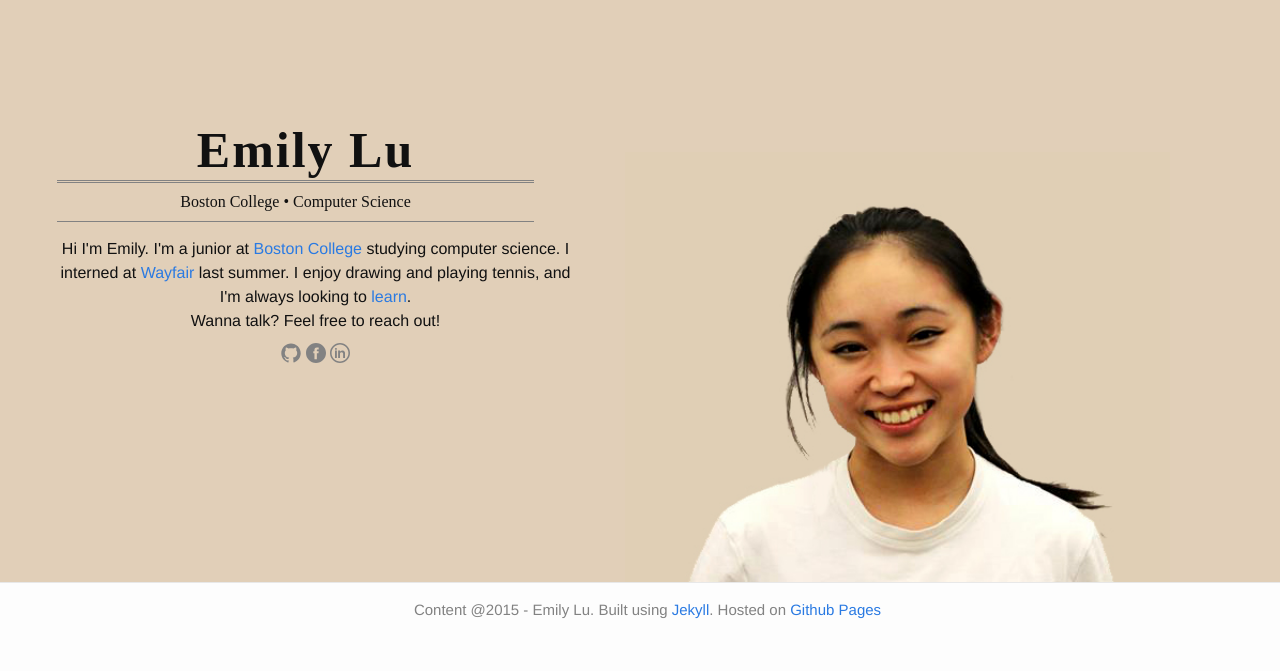
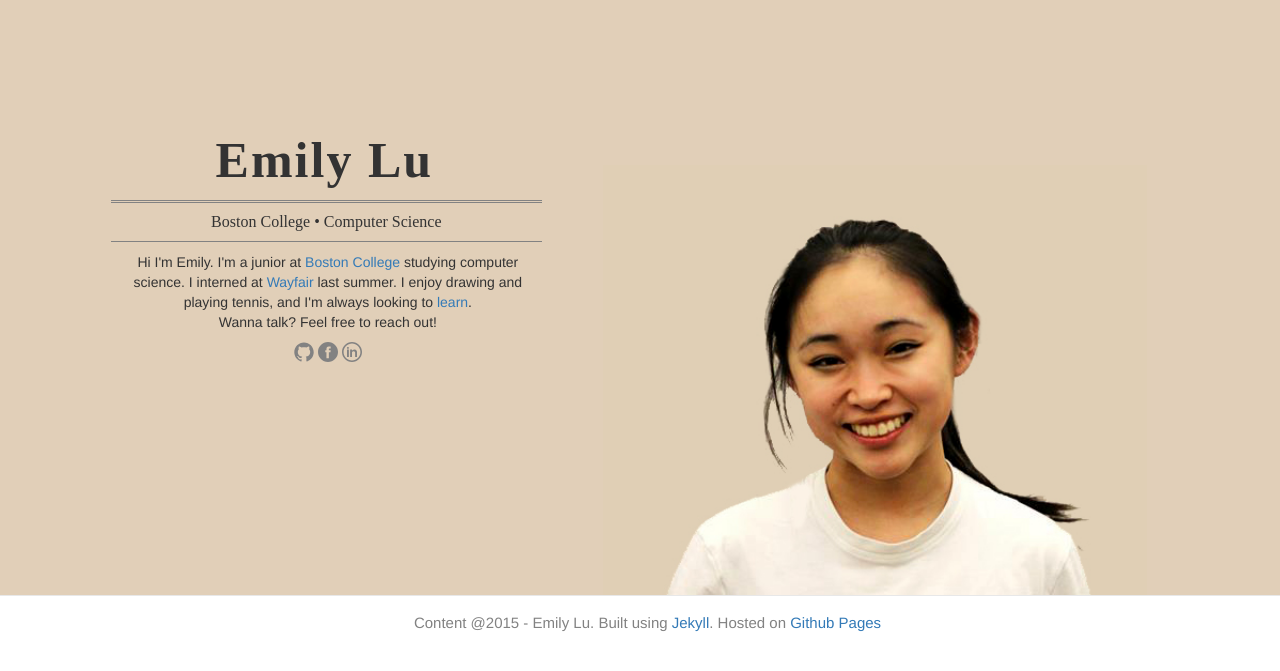
Before and after one commit to emilydlu/emilydlu.github.io, a Jekyll site: the page built from index.html, in a window 1280 px wide. Shown: the top 671 px of the page. Built offline with Jekyll 4.4.1, drawn with Linux system fonts in a browser that asks for light colours.

```diff
--- a/_includes/head.html
+++ b/_includes/head.html
@@ -9,5 +9,6 @@
   <link rel="stylesheet" href="{{ "/css/main.css" | prepend: site.baseurl }}">
   <link rel="canonical" href="{{ page.url | replace:'index.html','' | prepend: site.baseurl | prepend: site.url }}">
   <link rel="alternate" type="application/rss+xml" title="{{ site.title }}" href="{{ "/feed.xml" | prepend: site.baseurl | prepend: site.url }}">
-
+<!--  CSS -->
+<link rel="stylesheet" href="https://maxcdn.bootstrapcdn.com/bootstrap/3.3.6/css/bootstrap.min.css">
 </head>
--- a/_sass/_layout.scss
+++ b/_sass/_layout.scss
@@ -14,11 +14,11 @@
     display: table;
 }
 .intro{
-    width: 45%;
+    width: 51%;
     float: left;
     margin-top: 100px;
-    padding-left: 27px;
-    padding-right: 50px;
+    padding-left: 81px;
+    padding-right: 19px;
     margin-top: -137px;
 }
     @media screen and (max-width: 1157px){
@@ -30,7 +30,7 @@
         }
     }
 
-.page-header .wrap .intro h2 {
+.page-header-wrap .wrap .intro h2 {
     border-top: 3px solid $grey-color;
     border-top-style: double;
     padding-top: 10px;
@@ -40,40 +40,50 @@
     margin-right: 40px;
 }
     @media screen and (max-width: 1157px){
-        .page-header .wrap .intro h2{
+        .page-header-wrap .wrap .intro h2{
             margin-left: 120px;
             margin-right: 120px;
         }
     }
 
-.page-header .wrap .intro h1{
+.page-header-wrap .wrap .intro h1{
     font-weight: 800;
     font-size: 50px;
     letter-spacing: 2px;
-    margin-left: -20px;
+    margin-left: -44px;
     font-family: initial;
     margin-bottom: -8px;
 }
     @media screen and (max-width: 1157px){
-        .page-header .wrap .intro h1{
+        .page-header-wrap .wrap .intro h1{
         margin-left: 0px;}
     }
-.page-header .wrap .intro p {
+.page-header-wrap .wrap .intro p {
     margin-top: 10px;
     margin-bottom: 10px;
+    padding-right: 37px;
 }
     @media screen and (max-width: 1157px){
-        .page-header .wrap .intro p{
+        .page-header-wrap .wrap .intro p{
             margin-left: 120px;
-            margin-right: 120px;
+            margin-right: 90px;
         }
+}
+
+.social-media-links{
+    padding-right: 37px;
+}
+    @media screen and (max-width: 1157px){
+        .social-media-links{
+        padding-right: 0px;
+    }
 }
 
 .my-avatar{
     width: 49%;
     float:right;
     overflow: hidden;
-    margin-top: -218px;}
+    margin-top: -85px;}
     @media screen and (max-width: 1164px) {
     .my-avatar {
         margin-top: -20px;
@@ -250,7 +260,7 @@
 .page-content {
     padding: $spacing-unit 0;
 }
-.page-header{
+.page-header-wrap{
     background-color: #E1CFB8;
     text-align: center;
 }
--- a/css/main.scss
+++ b/css/main.scss
@@ -51,3 +51,4 @@
 @import "base";
 @import "layout";
 @import "syntax-highlighting";
+/*@import "bootstrap";*/
--- a/index.html
+++ b/index.html
@@ -1,7 +1,7 @@
 ---
 layout: default
 ---
-      <div class = "page-header">
+      <div class = "page-header-wrap">
         <div class = "wrap">
          <div class = "intro">
             <h1> Emily Lu</h1>
```
Also changed, not shown: 7 other files.
